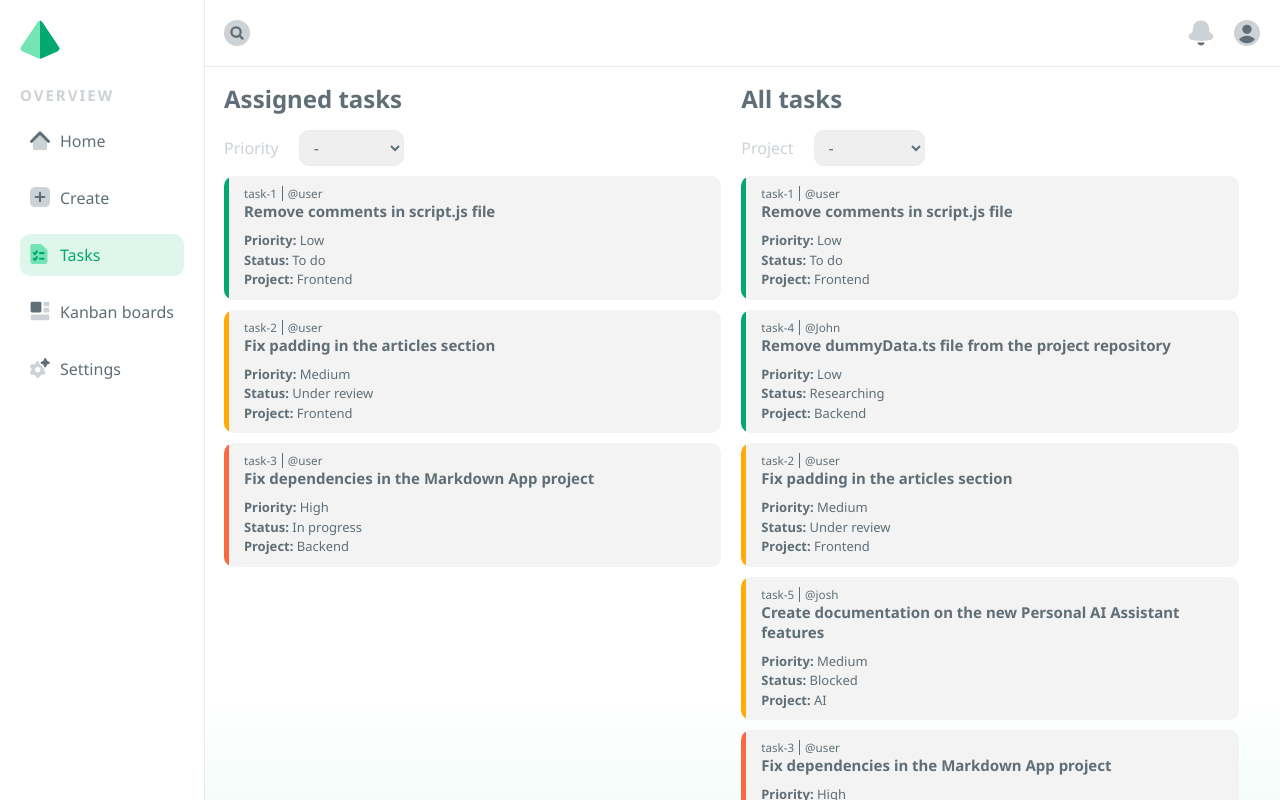
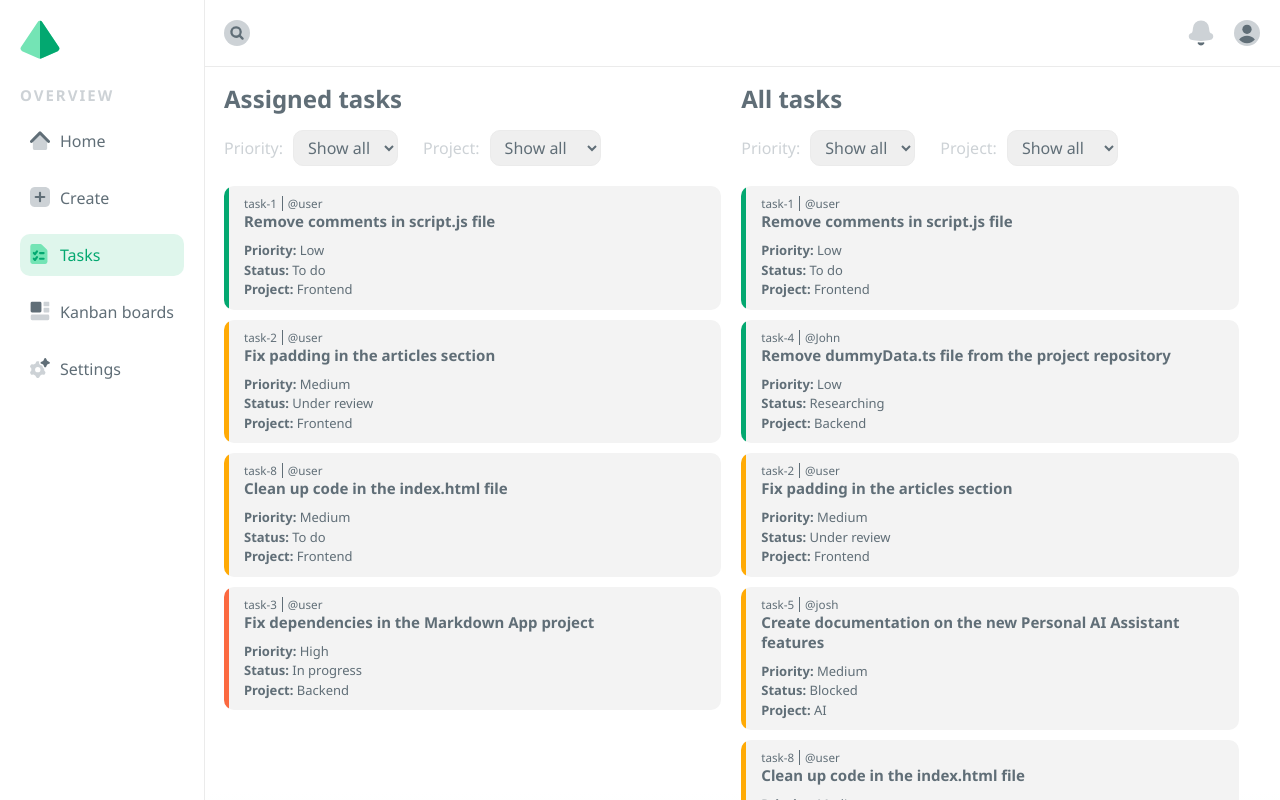
Before and after one commit to jsabram/Kanban-Board, a React (Create React App) app: page /Kanban-Board/tasks in a window 1280 px wide. Shown: the top 800 px of the page. Built offline with nearby package versions, Linux system fonts and the light colour scheme.

Commit message:
Refactored task filtering logic and moved it to the useUtils hook. Both task lists can be now filtered by their priority and project type. Added styling for the TaskList component. Added a message that diplays if no filtering results were found.

```diff
--- a/src/assets/scss/mixins.scss
+++ b/src/assets/scss/mixins.scss
@@ -47,3 +47,9 @@
 @mixin label {
 	color: map-get($colors, c_gray_light);
 }
+
+@mixin noResultsFound {
+	font-size: 1.4rem;
+	color: map-get($colors, c_gray_light);
+	text-align: center;
+}
--- a/src/components/page-coponents/tasks/CreateTask.tsx
+++ b/src/components/page-coponents/tasks/CreateTask.tsx
@@ -72,6 +72,7 @@ const CreateTask = () => {
 					ref={priorityRef}
 					className='form__input form__input--select'
 					options={priorities}
+					defaultOption='-'
 				/>
 				<label htmlFor='assignee'>
 					Assignee <span>*</span>
@@ -83,6 +84,7 @@ const CreateTask = () => {
 						isAssigneeValid === false && 'form__input--error'
 					}`}
 					options={dummyAssignees}
+					defaultOption='-'
 					onBlur={checkValidity}
 				/>
 				{isAssigneeValid === false && (
@@ -98,6 +100,7 @@ const CreateTask = () => {
 						isProjectValid === false && 'form__input--error'
 					}`}
 					options={dummyProjects}
+					defaultOption='-'
 					onBlur={checkValidity}
 				/>
 				{isProjectValid === false && (
--- /dev/null
+++ b/src/components/page-coponents/tasks/TaskList.scss
@@ -0,0 +1,37 @@
+@use '../../../assets/scss/mixins.scss' as *;
+
+.task-list {
+	&__filter {
+		&:first-of-type {
+			margin-block-end: 1.5rem;
+		}
+	}
+
+	&__filters {
+		margin-block-end: 2rem;
+	}
+
+	&__label {
+		margin-right: 1rem;
+		@include label;
+	}
+
+	&__msg {
+		@include noResultsFound;
+	}
+}
+
+@media screen and (min-width: 576px) {
+	.task-list {
+		&__filters {
+			display: flex;
+		}
+
+		&__filter {
+			&:first-of-type {
+				margin-block-end: 0;
+				margin-right: 2.5rem;
+			}
+		}
+	}
+}
--- a/src/components/page-coponents/tasks/TaskList.tsx
+++ b/src/components/page-coponents/tasks/TaskList.tsx
@@ -1,10 +1,48 @@
 import { TaskListProps } from '../../../types';
+import Select from '../../reusable/Select';
 import TaskCard from './TaskCard';
 
-const TaskList: React.FC<TaskListProps> = ({ tasks }) => {
+import './TaskList.scss';
+
+const TaskList: React.FC<TaskListProps> = ({
+	tasks,
+	priorityId,
+	priorityOptions,
+	priorityOnChange,
+	projectId,
+	projectOptions,
+	projectOnChange,
+	defaultOption,
+}) => {
 	return (
 		<div className='task-list'>
-			{tasks.map((task, idx) => (
+			<div className='task-list__filters'>
+				<div className='task-list__filter'>
+					<label htmlFor={priorityId} className='task-list__label'>
+						Priority:
+					</label>
+					<Select
+						id={priorityId}
+						options={priorityOptions}
+						defaultOption={defaultOption}
+						onChange={priorityOnChange}
+					/>
+				</div>
+				<div className='task-list__filter'>
+					<label htmlFor={projectId} className='task-list__label'>
+						Project:
+					</label>
+					<Select
+						id={projectId}
+						options={projectOptions}
+						defaultOption={defaultOption}
+						onChange={projectOnChange}
+					/>
+				</div>
+			</div>
+			<div>
+				{tasks.length > 0 ? (
+					tasks.map((task, idx) => (
 						<TaskCard
 							key={idx}
 							priority={task.priority}
@@ -14,7 +52,11 @@ const TaskList: React.FC<TaskListProps> = ({ tasks }) => {
 							assignee={task.assignee}
 							project={task.project}
 						/>
-			))}
+					))
+				) : (
+					<p className='task-list__msg'>No tasks match the selected criteria</p>
+				)}
+			</div>
 		</div>
 	);
 };
--- a/src/components/page-coponents/tasks/TaskSelection.scss
+++ b/src/components/page-coponents/tasks/TaskSelection.scss
@@ -1,14 +1,6 @@
-@use '../../../assets/scss/colors.scss' as *;
-@use '../../../assets/scss/mixins.scss' as *;
-
 .tasks {
 	&__assigned {
 		margin-block-end: 2rem;
-	}
-
-	&__label {
-		margin-right: 2rem;
-		@include label;
 	}
 }
 
--- a/src/components/page-coponents/tasks/TaskSelection.tsx
+++ b/src/components/page-coponents/tasks/TaskSelection.tsx
@@ -3,7 +3,6 @@ import { useUtils } from '../../../hooks/useUtils';
 import { TaskObject } from '../../../types';
 import PageHeading from '../../reusable/PageHeading';
 import TaskList from './TaskList';
-import Select from '../../reusable/Select';
 
 // dummy data
 import { dummyPriorities } from '../../../dummyData';
@@ -17,61 +16,76 @@ const projects = ['Show all', ...dummyProjects];
 
 const TaskSelection = () => {
 	// tasks assigned to the user & with status different than 'done'
+	// all tasks with status different than 'done'
 	const userTasks = dummyTasks.filter(
 		(task) => task.assignee === 'user' && task.status !== 'done'
 	);
-
-	// all tasks with status different than 'done'
 	const sharedTasks = dummyTasks.filter((task) => task.status !== 'done');
 
+	// state for rendering filtered lists dynamically
 	const [assignedTasks, setAssignedTasks] = useState<TaskObject[]>(userTasks);
 	const [allTasks, setAllTasks] = useState<TaskObject[]>(sharedTasks);
 
-	const { sortByPriority } = useUtils();
+	const [assignedRules, setAssignedRules] = useState({
+		priority: 'show all',
+		project: 'show all',
+	});
 
-	const filterByPriority = (e: React.ChangeEvent) => {
+	const [allRules, setAllRules] = useState({
+		priority: 'show all',
+		project: 'show all',
+	});
+
+	const { applyTaskFilter, sortByPriority } = useUtils();
+
+	const filterTasks = (e: React.ChangeEvent) => {
 		const target = e.target as HTMLSelectElement;
 
-		if (target.value === 'Show all') {
-			setAssignedTasks(userTasks);
-		} else {
-			setAssignedTasks(
-				userTasks.filter((task) => task.priority === target.value.toLowerCase())
-			);
-		}
-	};
+		const value = target.value.toLowerCase();
+		const filter = target.id.includes('priority') ? 'priority' : 'project';
 
-	const filterByProject = (e: React.ChangeEvent) => {
-		const target = e.target as HTMLSelectElement;
+		const isListTypeAssigned = target.id.includes('assigned');
 
-		if (target.value === 'Show all') {
-			setAllTasks(sharedTasks);
-		} else {
-			setAllTasks(
-				sharedTasks.filter(
-					(task) => task.project.toLowerCase() === target.value.toLowerCase()
-				)
-			);
-		}
+		const tasks = isListTypeAssigned ? userTasks : sharedTasks;
+		const newRules = isListTypeAssigned
+			? { ...assignedRules, [filter]: value }
+			: { ...allRules, [filter]: value };
+
+		const filteredArr = applyTaskFilter(tasks, newRules);
+
+		isListTypeAssigned
+			? setAssignedTasks(filteredArr)
+			: setAllTasks(filteredArr);
+		isListTypeAssigned ? setAssignedRules(newRules) : setAllRules(newRules);
 	};
 
 	return (
 		<section className='tasks'>
 			<div className='tasks__assigned'>
 				<PageHeading>Assigned tasks</PageHeading>
-				<label htmlFor='priority' className='tasks__label'>
-					Priority
-				</label>
-				<Select id='project' options={priorities} onChange={filterByPriority} />
-				<TaskList tasks={sortByPriority(assignedTasks)} />
+				<TaskList
+					tasks={sortByPriority(assignedTasks)}
+					priorityId='priority-assigned'
+					priorityOptions={priorities}
+					priorityOnChange={filterTasks}
+					projectId='project-assigned'
+					projectOptions={projects}
+					projectOnChange={filterTasks}
+					defaultOption='Show all'
+				/>
 			</div>
 			<div className='tasks__all'>
 				<PageHeading>All tasks</PageHeading>
-				<label htmlFor='project' className='tasks__label'>
-					Project
-				</label>
-				<Select id='project' options={projects} onChange={filterByProject} />
-				<TaskList tasks={sortByPriority(allTasks)} />
+				<TaskList
+					tasks={sortByPriority(allTasks)}
+					priorityId='priority-all'
+					priorityOptions={priorities}
+					priorityOnChange={filterTasks}
+					projectId='project-all'
+					projectOptions={projects}
+					projectOnChange={filterTasks}
+					defaultOption='Show all'
+				/>
 			</div>
 		</section>
 	);
--- a/src/components/reusable/Select.tsx
+++ b/src/components/reusable/Select.tsx
@@ -4,7 +4,7 @@ import { SelectProps } from '../../types';
 import './Select.scss';
 
 const Select: React.ForwardRefRenderFunction<HTMLSelectElement, SelectProps> = (
-	{ id, className, options, onBlur, onChange },
+	{ id, className, options, defaultOption, onBlur, onChange },
 	ref
 ) => {
 	return (
@@ -16,7 +16,7 @@ const Select: React.ForwardRefRenderFunction<HTMLSelectElement, SelectProps> = (
 			onChange={onChange}
 		>
 			<option value={0} hidden>
-				-
+				{defaultOption}
 			</option>
 			{options.map((option, idx) => (
 				<option key={idx} value={option}>
--- a/src/dummyData.ts
+++ b/src/dummyData.ts
@@ -80,4 +80,13 @@ export const dummyTasks = [
 		project: 'AI',
 		assignee: 'user',
 	},
+	{
+		id: 'task-8',
+		priority: 'medium',
+		title: 'Clean up code in the index.html file',
+		description: '',
+		status: 'To do',
+		project: 'Frontend',
+		assignee: 'user',
+	},
 ];
--- a/src/hooks/useUtils.tsx
+++ b/src/hooks/useUtils.tsx
@@ -1,6 +1,37 @@
-import { TaskObject } from '../types';
+import { TaskObject, Rules } from '../types';
 
 export const useUtils = () => {
+	const applyTaskFilter = (
+		tasks: TaskObject[],
+		newRules: Rules
+	) => {
+		let filteredArr: TaskObject[] = [];
+
+		if (Object.values(newRules).every((el) => el === 'show all')) {
+			filteredArr = tasks;
+		} else if (Object.values(newRules).some((el) => el === 'show all')) {
+			const ruleIdx = Object.values(newRules).indexOf('show all');
+			const ruleKey = Object.keys(newRules)[ruleIdx];
+
+			filteredArr =
+				ruleKey !== 'priority'
+					? tasks.filter(
+							(task) => task.priority.toLowerCase() === newRules.priority
+					  )
+					: tasks.filter(
+							(task) => task.project.toLowerCase() === newRules.project
+					  );
+		} else {
+			filteredArr = tasks.filter(
+				(task) =>
+					task.priority.toLowerCase() === newRules.priority &&
+					task.project.toLowerCase() === newRules.project
+			);
+		}
+
+		return filteredArr;
+	};
+
 	const sortByPriority = (tasks: TaskObject[]) => {
 		return tasks.sort((a, b) => {
 			const order = { low: 1, medium: 2, high: 3 };
@@ -17,5 +48,5 @@ export const useUtils = () => {
 		return capitalizedText;
 	};
 
-	return { sortByPriority, capitalize };
+	return { applyTaskFilter, sortByPriority, capitalize };
 };
```
Also changed, not shown: src/types.ts (+17 -0 lines). Lines whose indentation alone changed are shown as unchanged.
